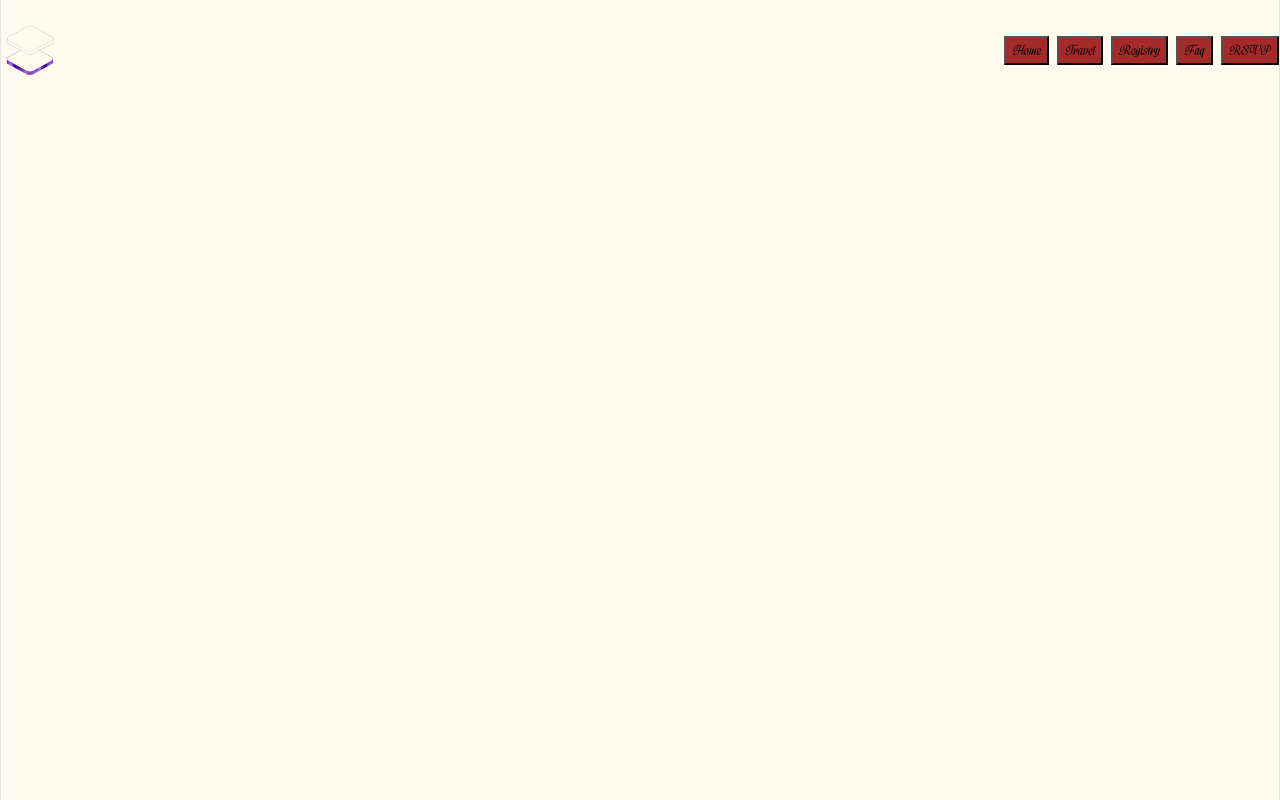
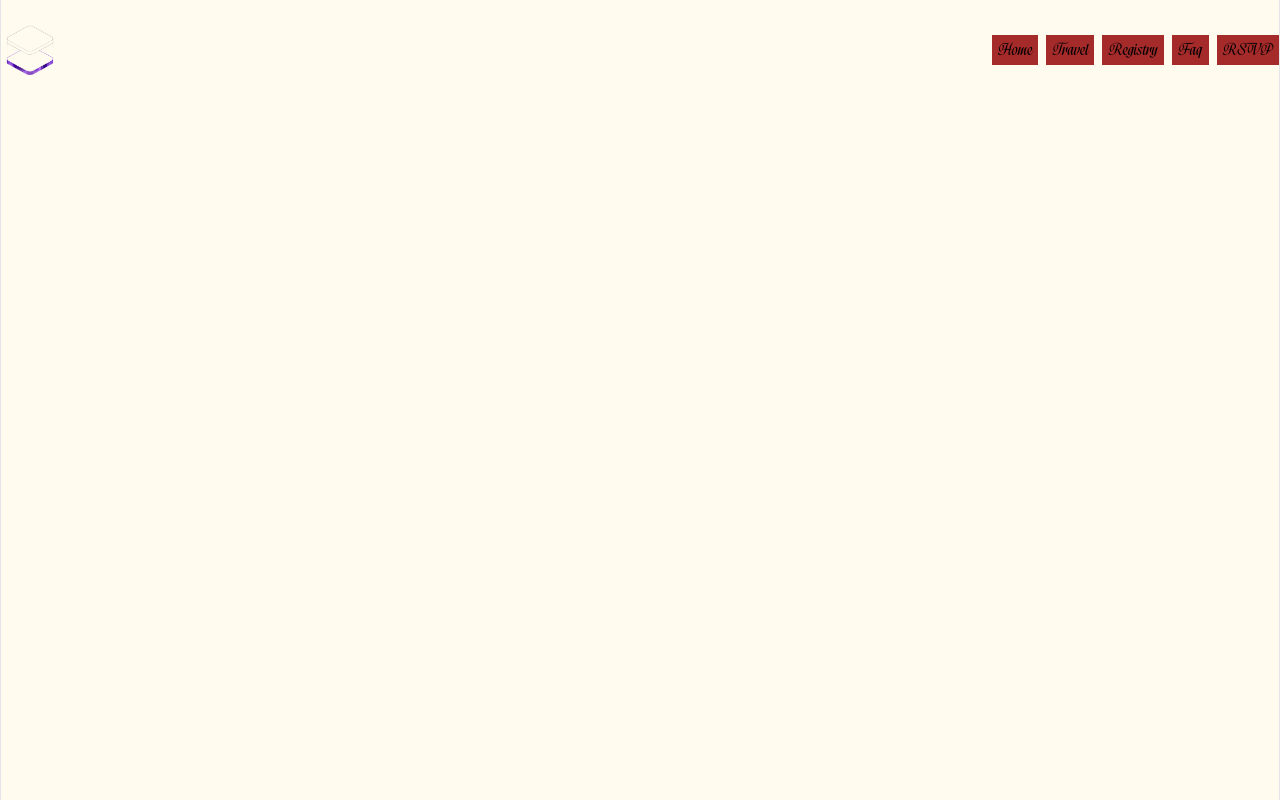
Before and after one commit to ChrisJCannon/wedding_site, a React (Vite) app: page / in a window 1280 px wide. Built offline with nearby package versions, Linux system fonts and the light colour scheme.

Commit message:
button css fix

```diff
--- a/src/index.css
+++ b/src/index.css
@@ -45,6 +45,14 @@
 
 body {
   margin: 0;
+}
+
+button {
+  border: none;
+  cursor: pointer;
+  /* padding: 8px 16px; */
+  font-size: 16px;
+  transition: background-color 0.3s, color 0.3s, border-color 0.3s;
 }
 
 #root {
```
